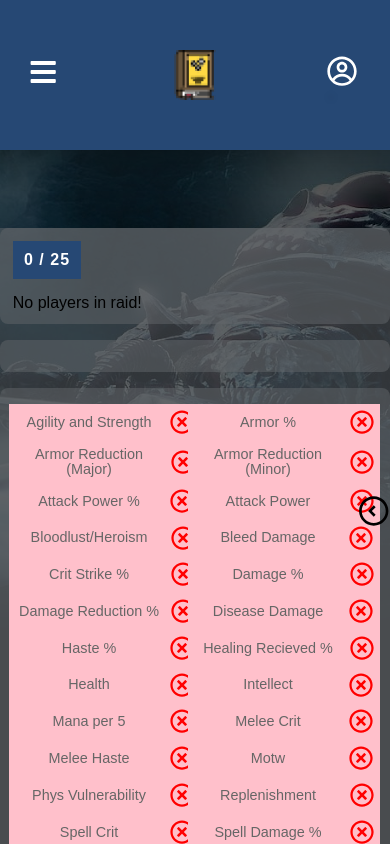
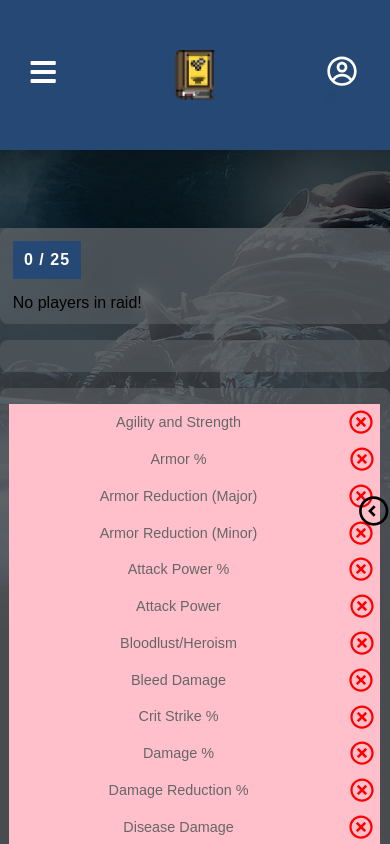
Before and after one commit to MarcusMohns/Codex-Online, a React (Create React App) app: page /raidassembler in a window 390 px wide. Shown: the top 844 px of the page. Built offline with nearby package versions, Linux system fonts and the light colour scheme.

Commit message:
fixed mobile bug

```diff
--- a/src/components/styles/RaidAssembler.styled.js
+++ b/src/components/styles/RaidAssembler.styled.js
@@ -202,7 +202,6 @@ export const UtilityContainer = styled.section`
   max-height: 100%;
 
   @media (min-width: 1200px) {
-    min-height: 420px;
     grid-area: Utils;
   }
 `;
@@ -260,11 +259,12 @@ export const BuffContainer = styled.section`
 
 export const StyledBuffCategories = styled.div`
   width: 100%;
-  display: grid;
-  grid-template-columns: 1fr 1fr;
-  gap: 0px 0px;
-
+  display: flex;
+  flex-direction: column;
   @media (min-width: 1200px) {
+    display: grid;
+    grid-template-columns: 1fr 1fr;
+    gap: 0px 0px;
   }
 `;
 
```
